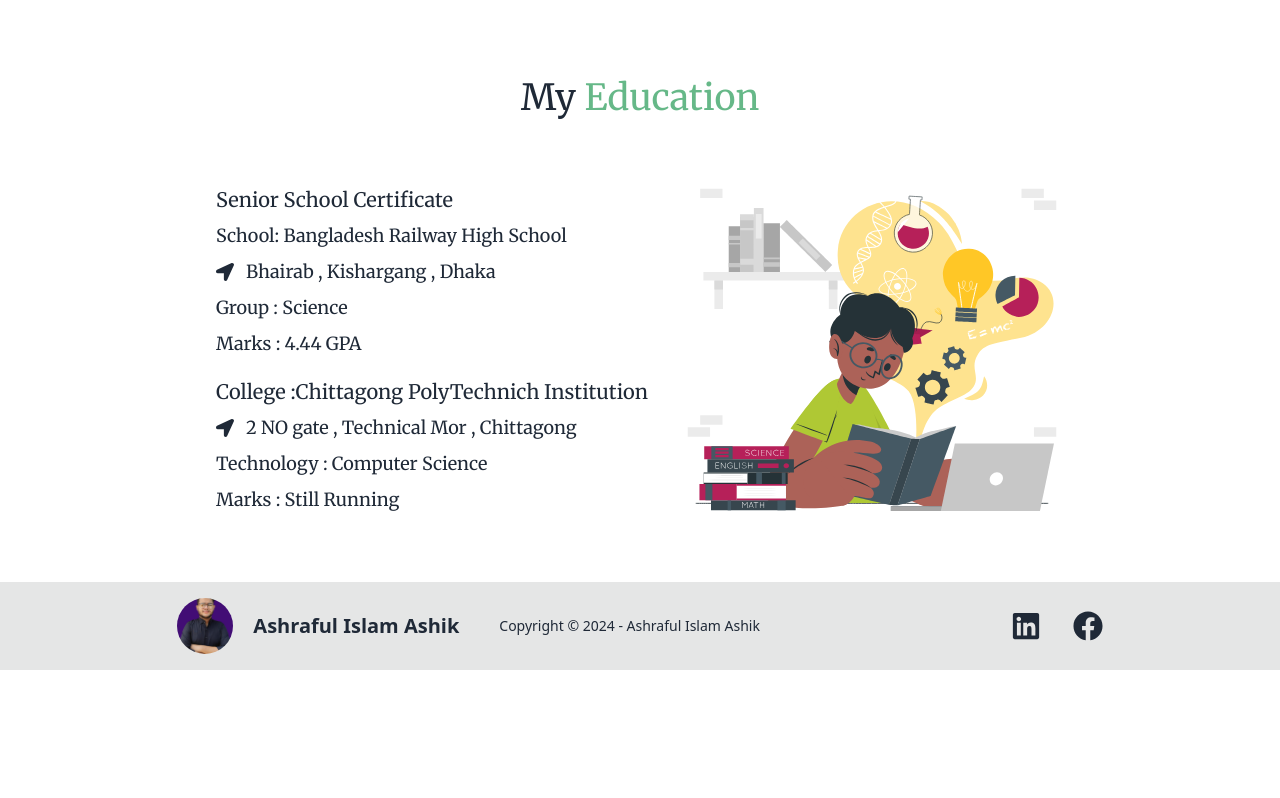
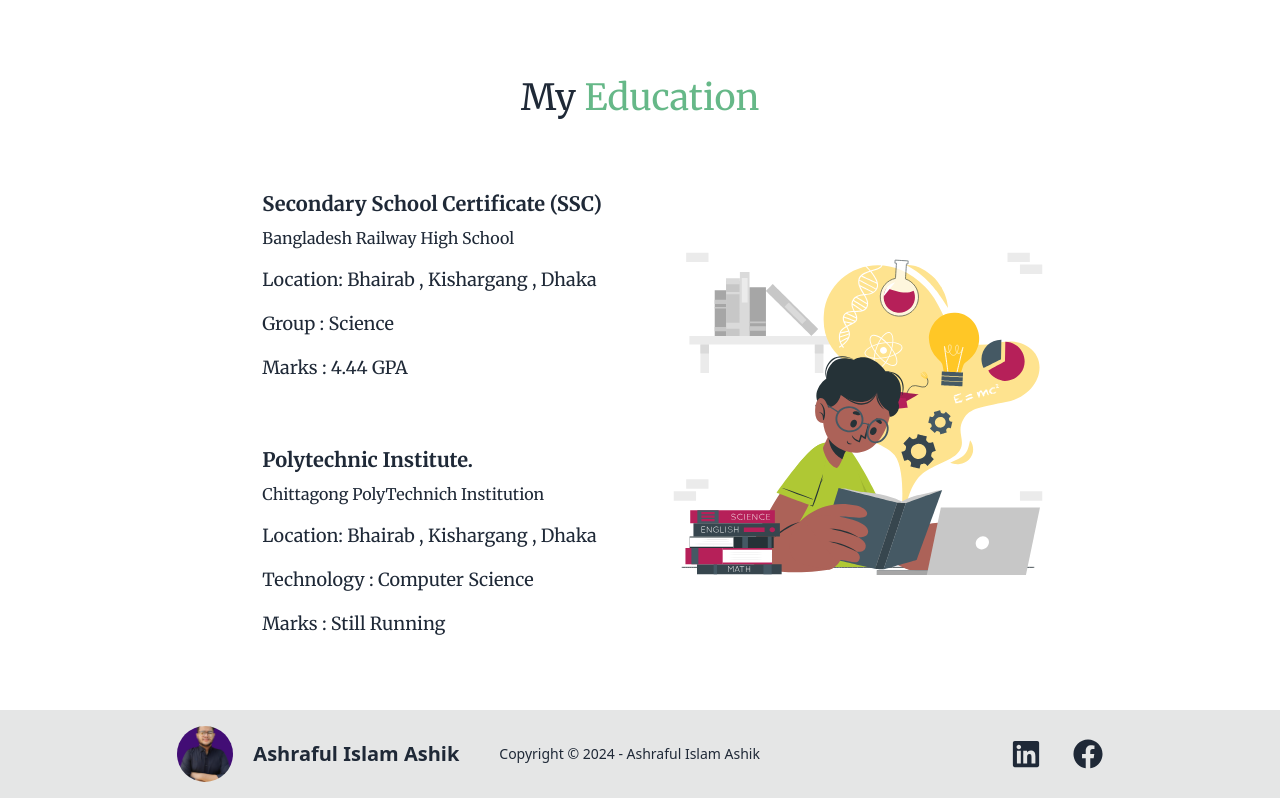
Before and after one commit to ashraful2430/my-portfolio, a React (Vite) app: page / in a window 1280 px wide. Shown: the part 2292-3090 px from the top of the page. Before the commit the page ends 2962 px from the top, so only its background shows below. Built offline with nearby package versions, Linux system fonts and the light colour scheme.

Commit message:
updated education part

```diff
--- a/src/Components/Education/Education.jsx
+++ b/src/Components/Education/Education.jsx
@@ -1,6 +1,5 @@
 import Lottie from "lottie-react";
 import education from "../../assets/education.json"
-import { FaLocationArrow } from "react-icons/fa";
 
 const Education = () => {
     return (
@@ -12,23 +11,32 @@ const Education = () => {
                 </div>
                 <div>
                     <div className="">
-                        <h3 className="text-xl font-medium">Senior School Certificate </h3>
-                        <p className="text-lg my-2">School: Bangladesh Railway High School</p>
-                        <div className="flex gap-3 items-center text-lg mt-2">
-                            <p><FaLocationArrow /></p>
-                            <p> Bhairab , Kishargang , Dhaka </p>
+                        <div className="card ">
+                            <div className="card-body">
+                                <h2 className="card-title">Secondary School Certificate (SSC)</h2>
+                                <p>Bangladesh Railway High School</p>
+                                <div className="flex items-center text-lg mt-2">
+                                    <p>Location: Bhairab , Kishargang , Dhaka </p>
+                                </div>
+                                <p className="text-lg mt-2">Group : Science</p>
+                                <p className="text-lg mt-2">Marks : 4.44 GPA</p>
+                            </div>
                         </div>
-                        <p className="text-lg mt-2">Group : Science</p>
-                        <p className="text-lg mt-2">Marks : 4.44 GPA</p>
+
                     </div>
-                    <div className="mt-5">
-                        <h3 className="text-xl font-medium">College :Chittagong PolyTechnich Institution </h3>
-                        <div className="flex gap-3 items-center text-lg mt-2">
-                            <p><FaLocationArrow /></p>
-                            <p> 2 NO gate , Technical Mor , Chittagong </p>
+                    <div className="">
+                        <div className="card ">
+                            <div className="card-body">
+                                <h2 className="card-title">Polytechnic Institute.</h2>
+                                <p>Chittagong PolyTechnich Institution</p>
+                                <div className="flex items-center text-lg mt-2">
+                                    <p>Location: Bhairab , Kishargang , Dhaka </p>
+                                </div>
+                                <p className="text-lg mt-2">Technology : Computer Science</p>
+                                <p className="text-lg mt-2">Marks : Still Running</p>
+                            </div>
                         </div>
-                        <p className="text-lg mt-2">Technology : Computer Science</p>
-                        <p className="text-lg mt-2">Marks : Still Running</p>
+
                     </div>
                 </div>
             </div>
```
